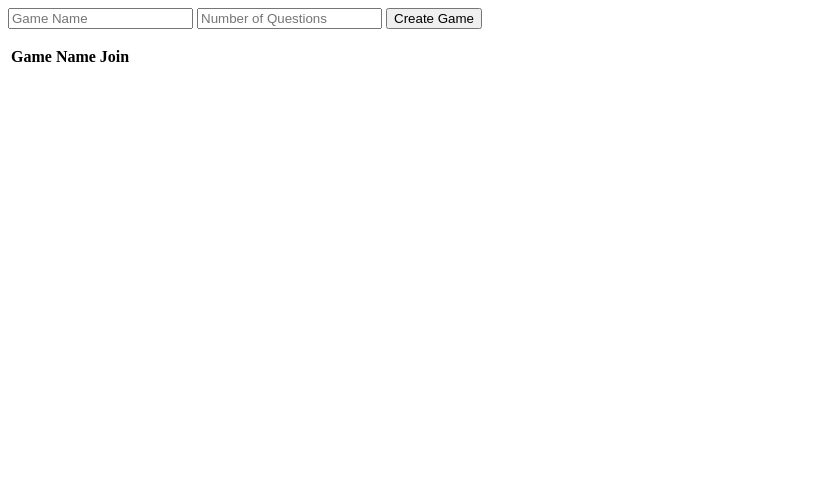
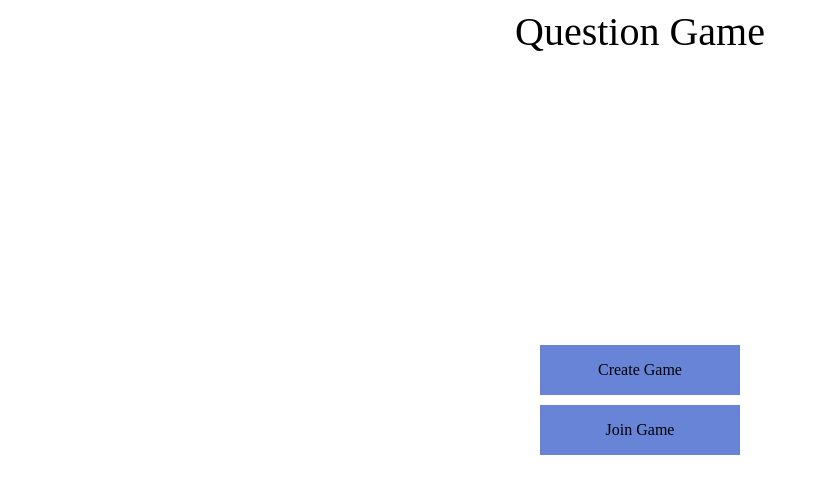
Before and after one commit to rcpooley/QuestionGame, a website: page public/index.html in a window 1280 px wide. Shown: the whole page, without its empty margins (0-819 px from the left). Drawn offline with nearby package versions, Linux system fonts and the light colour scheme; no server answers.

Commit message:
Updated home page

```diff
--- a/public/index.html
+++ b/public/index.html
@@ -4,20 +4,73 @@
     <title>Question Game</title>
     <script src="jquery-3.2.1.min.js"></script>
     <script src="/socket.io/socket.io.js"></script>
+    <style>
+        .tcell {
+            display: table-cell;
+            vertical-align: middle;
+        }
+
+        .state {
+            display: none;
+        }
+
+        .state0 .title {
+            text-align: center;
+            font-size: 40px;
+        }
+
+        .state0 .buttons {
+            position: absolute;
+            left: 50%;
+            top: 50%;
+            transform: translate(-50%, -50%);
+        }
+
+        .state0 .buttons .button {
+            display: table;
+            text-align: center;
+            background: #6784d7;
+            width: 200px;
+            height: 50px;
+            margin: 10px;
+            cursor: default;
+        }
+
+        .state0 .buttons .button:hover {
+            background: #4c609c;
+        }
+    </style>
 </head>
 <body>
+<div class="state state0">
+    <div class="title">Question Game</div>
+    <div class="buttons">
+        <div class="button create"><div class="tcell">Create Game</div></div>
+        <div class="button join"><div class="tcell">Join Game</div></div>
+    </div>
+</div>
+<div class="state state1">
     <form action="newgame" method="post">
         <input type="text" name="gamename" placeholder="Game Name"/>
-    <input tpye="text" name="numQuestions" placeholder="Number of Questions"/>
+        <input type="text" name="numQuestions" placeholder="Number of Questions"/>
         <input type="submit" value="Create Game"/>
     </form>
+</div>
+<div class="state state2">
     <table id="gametbl">
         <tr>
             <th>Game Name</th>
             <th>Join</th>
         </tr>
     </table>
+</div>
 <script>
+    function setState(state) {
+        $('.state').css('display', 'none');
+        $('.state' + state).css('display', 'block');
+    }
+    setState(0);
+
     var socket = io();
     socket.emit('type', 'lobby');
 
@@ -41,6 +94,14 @@
             });
         }
     });
+
+    //Setup events
+    $('.button.create').click(function () {
+        setState(1);
+    });
+    $('.button.join').click(function () {
+        setState(2);
+    });
 </script>
 </body>
 </html>
--- a/server.js
+++ b/server.js
@@ -1,3 +1,5 @@
+console.log('Loading...');
+
 var app = require('express')();
 var http = require('http').Server(app);
 var bodyParser = require('body-parser');
```
Lines whose indentation alone changed are shown as unchanged.
